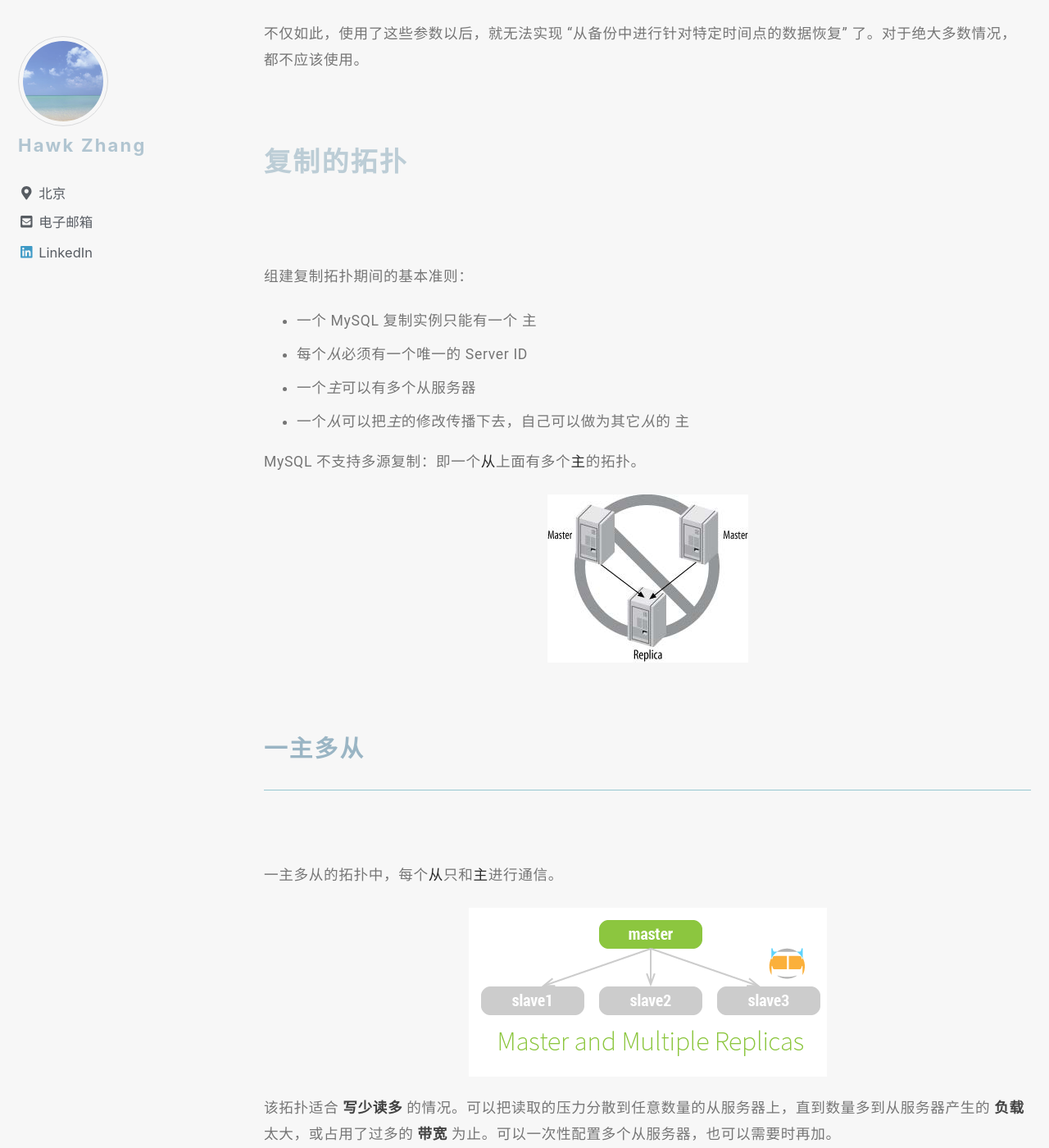
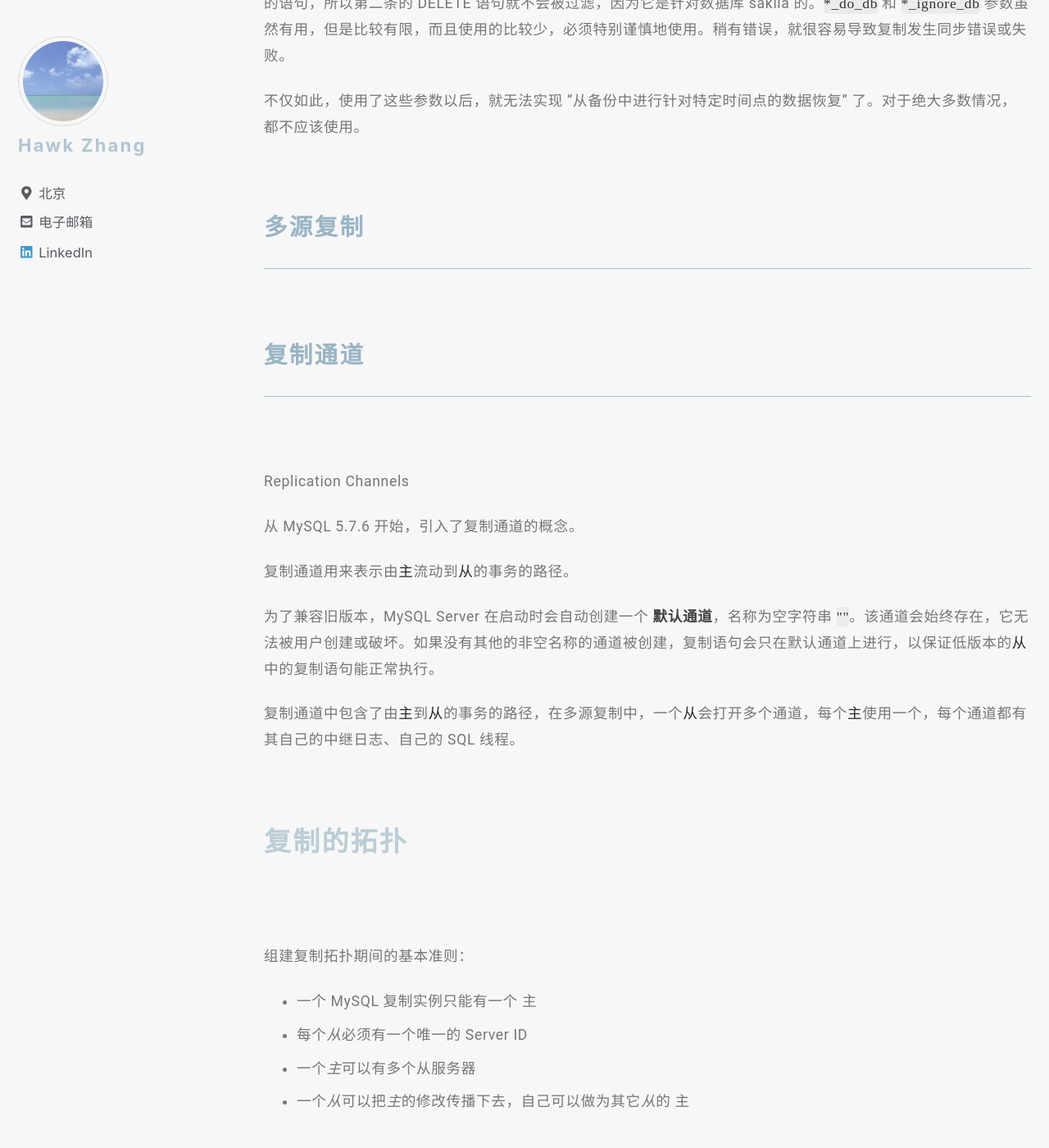
Before and after one commit to narru888/linotes_note, a Jekyll site: the page built from _posts/mysql/2016-03-01-master.slave.md, in a window 1280 px wide and 1400 px high, scrolled down 27577 px. Shown: the whole window at 82% size. Built offline with Jekyll 4.4.1, drawn with Linux system fonts in a browser that asks for light colours; nearby versions of some CDN libraries; a script that is not in the unit is left out.

Commit message:
update on 2018-08-15 07:20:01 CST

```diff
--- a/_posts/mysql/2016-03-01-master.slave.md
+++ b/_posts/mysql/2016-03-01-master.slave.md
@@ -858,6 +858,35 @@
 
 
 
+### 多源复制
+
+
+
+
+
+
+
+
+
+
+
+
+
+### 复制通道
+
+Replication Channels
+
+从 MySQL 5.7.6 开始，引入了复制通道的概念。
+
+复制通道用来表示由*主*流动到*从*的事务的路径。
+
+为了兼容旧版本，MySQL Server 在启动时会自动创建一个 **默认通道**，名称为空字符串 `""`。该通道会始终存在，它无法被用户创建或破坏。如果没有其他的非空名称的通道被创建，复制语句会只在默认通道上进行，以保证低版本的*从*中的复制语句能正常执行。
+
+复制通道中包含了由*主*到*从*的事务的路径，在多源复制中，一个*从*会打开多个通道，每个*主*使用一个，每个通道都有其自己的中继日志、自己的 SQL 线程。
+
+
+
+
 
 
 
@@ -889,9 +918,9 @@
 * 一个*主*可以有多个从服务器
 * 一个*从*可以把*主*的修改传播下去，自己可以做为其它*从*的 主
 
-MySQL 不支持多源复制：即一个*从*上面有多个*主*的拓扑。
 
-![image-center](/assets/images/mysql.multisource.jpg){: .align-center}
+
+
 
 
 
```
